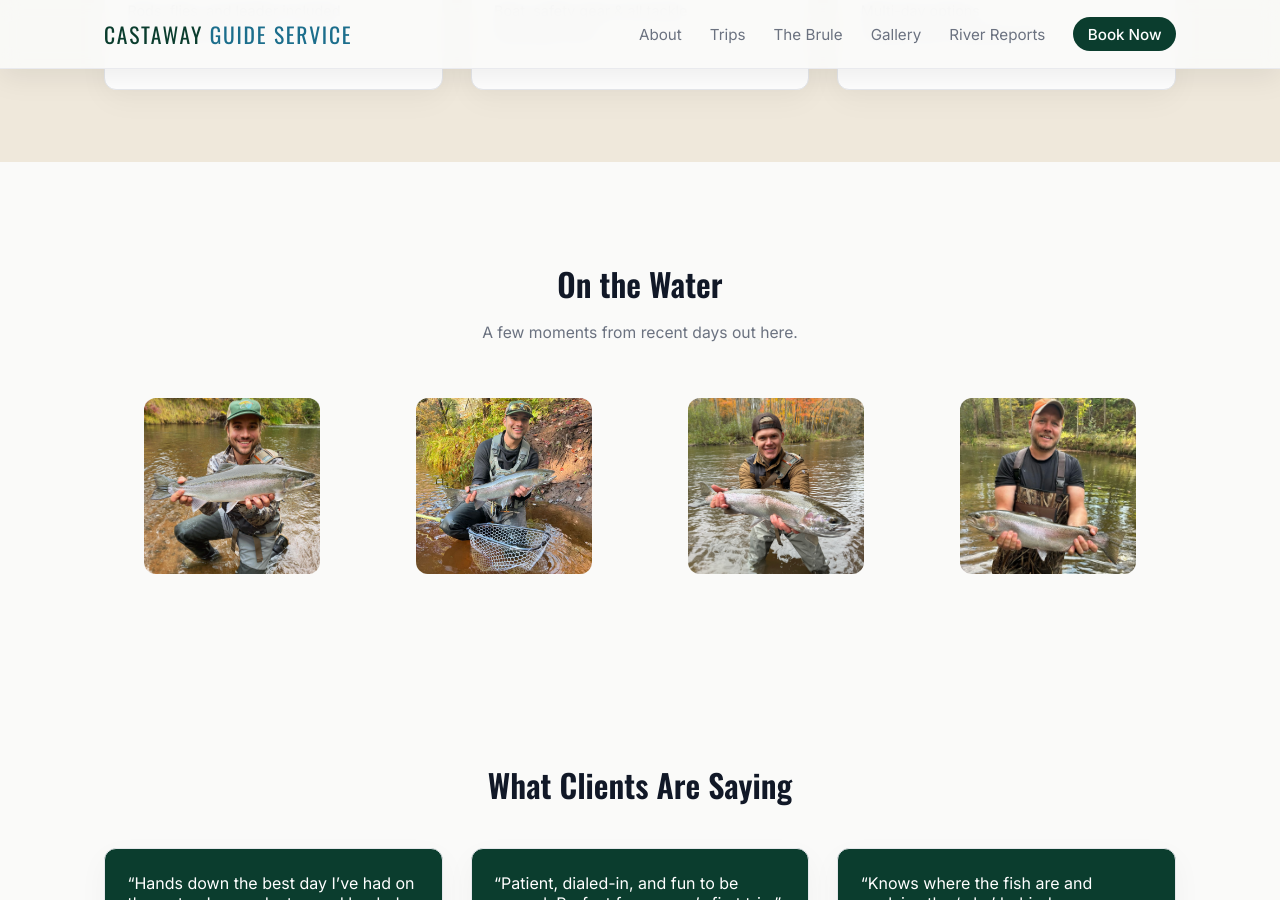
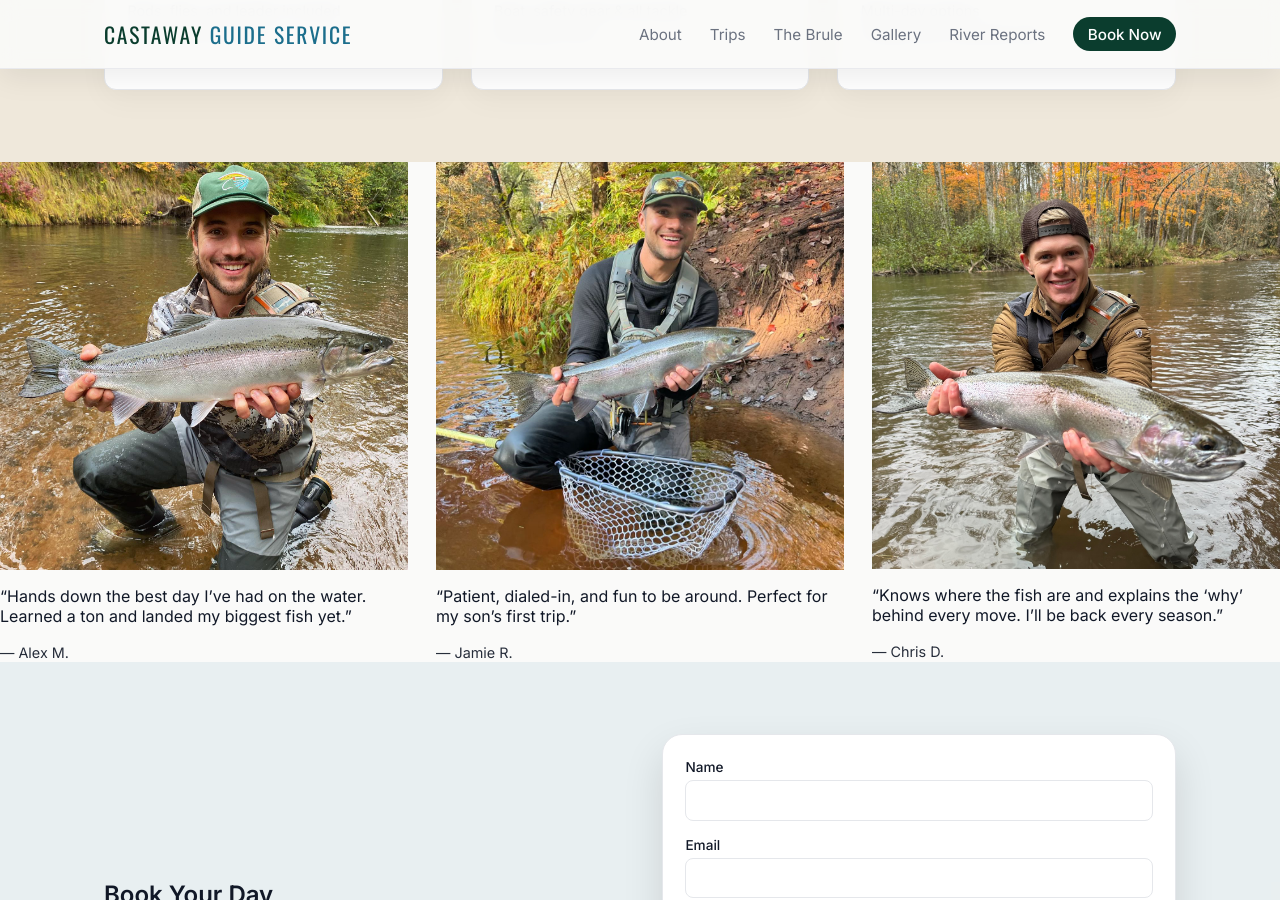
Before and after one commit to adamholden7/CastAwayGuideService, a Jekyll site: the page built from index.md, in a window 1280 px wide and 900 px high, scrolled down 1913 px. Built offline with Jekyll 4.4.1, drawn with Linux system fonts in a browser that asks for light colours.

Commit message:
Update index.md

```diff
--- a/index.md
+++ b/index.md
@@ -141,54 +141,33 @@ description: Guided fly fishing trips on Wisconsin's Brule River – half-day an
   </div>
 </section> -->
 
-{% if site.data.client.show_gallery != false %}
-<section id="gallery" class="section">
-  <div class="container">
-    <header class="section-header">
-      <h2>On the Water</h2>
-      <p>A few moments from recent days out here.</p>
-    </header>
-    <div class="gallery-grid">
-      <figure class="gallery-item">
-        <img src="{{ '/assets/images/gallery-1.jpg' | relative_url }}" alt="Angler landing a fish" />
-      </figure>
-      <figure class="gallery-item">
-        <img src="{{ '/assets/images/gallery-2.jpg' | relative_url }}" alt="Angler landing a fish" />
-      </figure>
-      <figure class="gallery-item">
-        <img src="{{ '/assets/images/gallery-3.jpg' | relative_url }}" alt="Angler landing a fish" />
-      </figure>
-      <figure class="gallery-item">
-        <img src="{{ '/assets/images/gallery-4.jpg' | relative_url }}" alt="Angler landing a fish" />
-      </figure>
+<div class="card-grid testimonials">
+
+  <article class="testimonial-card">
+    <img class="testimonial-img" src="{{ '/assets/images/gallery-1.jpg' | relative_url }}" alt="Client holding a fish on the Brule">
+    <div class="testimonial-body">
+      <p>“Hands down the best day I’ve had on the water. Learned a ton and landed my biggest fish yet.”</p>
+      <span class="testimonial-name">— Alex M.</span>
     </div>
-  </div>
-</section>
-{% endif %}
+  </article>
 
-{% if site.data.client.show_testimonials != false %}
-<section class="section">
-  <div class="container">
-    <header class="section-header">
-      <h2>What Clients Are Saying</h2>
-    </header>
-    <div class="card-grid testimonials">
-      <article class="card testimonial">
-        <p>“Hands down the best day I’ve had on the water. Learned a ton and landed my biggest fish yet.”</p>
-        <span class="testimonial-name">— Alex M.</span>
-      </article>
-      <article class="card testimonial">
-        <p>“Patient, dialed-in, and fun to be around. Perfect for my son’s first trip.”</p>
-        <span class="testimonial-name">— Jamie R.</span>
-      </article>
-      <article class="card testimonial">
-        <p>“Knows where the fish are and explains the ‘why’ behind every move. I’ll be back every season.”</p>
-        <span class="testimonial-name">— Chris D.</span>
-      </article>
+  <article class="testimonial-card">
+    <img class="testimonial-img" src="{{ '/assets/images/gallery-2.jpg' | relative_url }}" alt="Client landing a steelhead">
+    <div class="testimonial-body">
+      <p>“Patient, dialed-in, and fun to be around. Perfect for my son’s first trip.”</p>
+      <span class="testimonial-name">— Jamie R.</span>
     </div>
-  </div>
-</section>
-{% endif %}
+  </article>
+
+  <article class="testimonial-card">
+    <img class="testimonial-img" src="{{ '/assets/images/gallery-3.jpg' | relative_url }}" alt="Client with a fall steelhead">
+    <div class="testimonial-body">
+      <p>“Knows where the fish are and explains the ‘why’ behind every move. I’ll be back every season.”</p>
+      <span class="testimonial-name">— Chris D.</span>
+    </div>
+  </article>
+
+</div>
 
 {% if site.data.client.show_booking_form != false %}
 <section id="contact" class="section section-accent">
```
